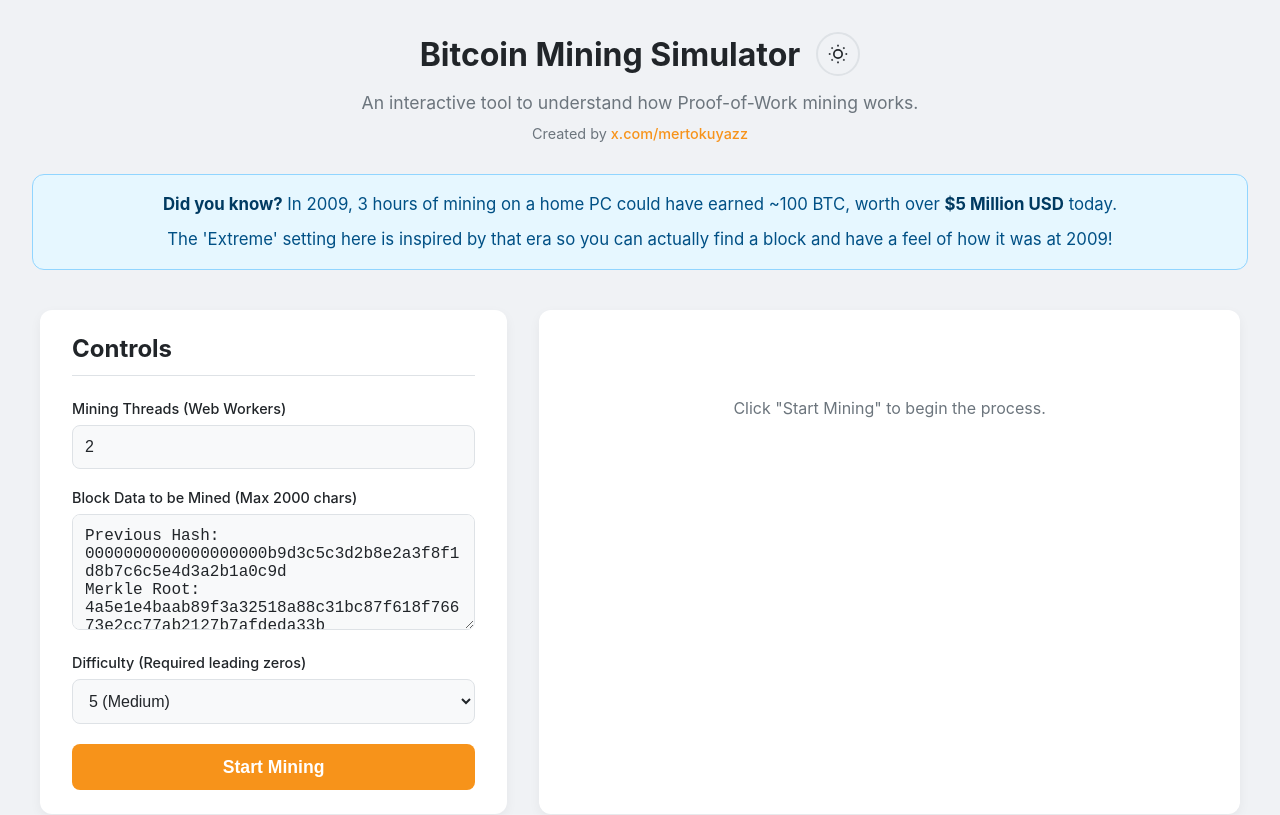
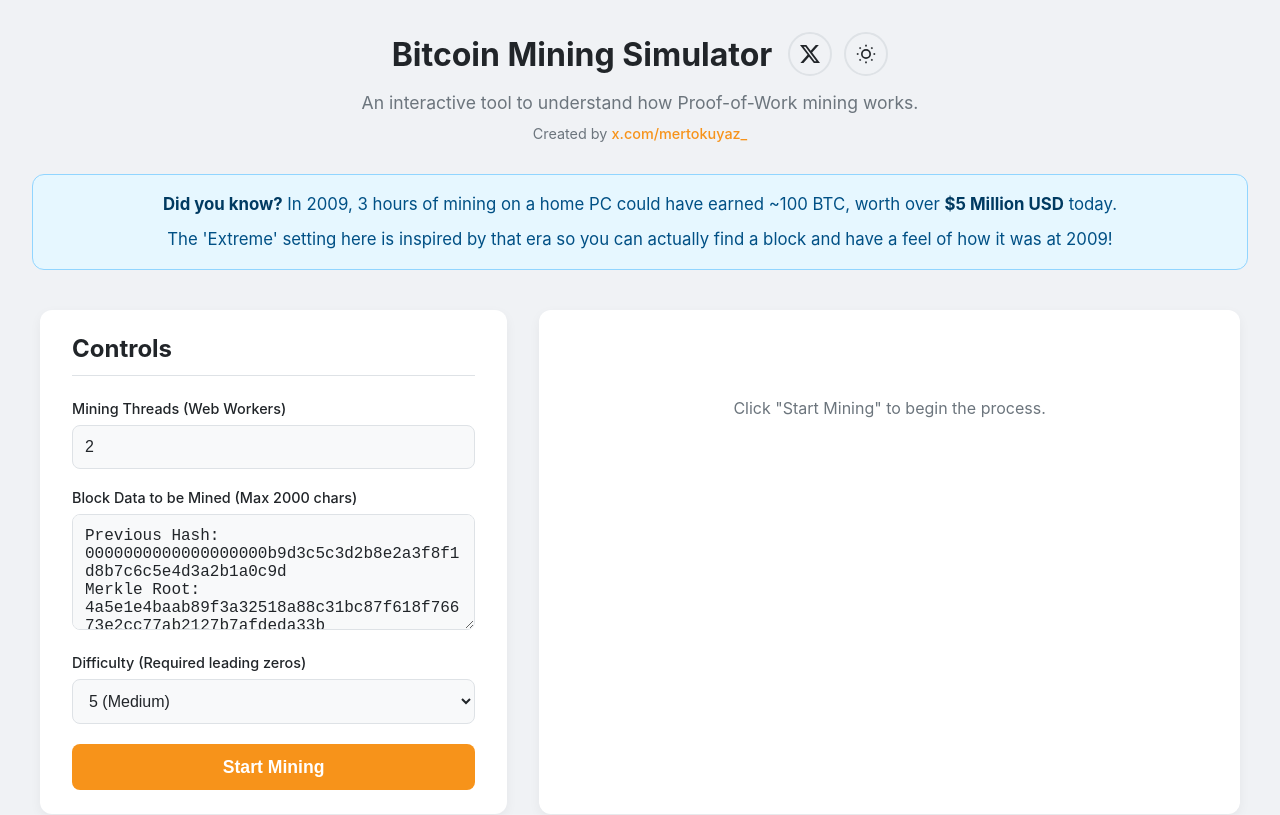
Before and after one commit to mertokuyaz/mertokuyaz.github.io, a plain HTML site: page index.html in a window 1280 px wide. Shown: the top 815 px of the page. Drawn offline with Linux system fonts and the light colour scheme.

Commit message:
Add X profile icon beside the theme toggle

```diff
--- a/index.html
+++ b/index.html
@@ -15,6 +15,12 @@
     <header class="main-header">
         <div class="header-content">
             <h1>Bitcoin Mining Simulator</h1>
+            <div class="header-actions">
+                <a class="social-link" href="https://x.com/mertokuyaz_" target="_blank" rel="noopener noreferrer" aria-label="Visit @mertokuyaz_ on X (opens in a new tab)" title="@mertokuyaz_ on X">
+                    <svg viewBox="0 0 24 24" fill="currentColor" aria-hidden="true" focusable="false">
+                        <path d="M18.901 1.153h3.68l-8.04 9.19L24 22.846h-7.406l-5.8-7.584-6.64 7.584H.47l8.6-9.835L0 1.154h7.594l5.243 6.932 6.064-6.933Zm-1.29 19.49h2.039L6.487 3.24H4.3l13.31 17.403Z"/>
+                    </svg>
+                </a>
                 <button id="theme-toggle" class="theme-toggle" aria-label="Toggle dark mode">
                     <svg class="sun-icon" viewBox="0 0 24 24" fill="none" stroke="currentColor" stroke-width="2">
                         <circle cx="12" cy="12" r="5"/>
@@ -32,8 +38,9 @@
                     </svg>
                 </button>
             </div>
+        </div>
         <p>An interactive tool to understand how Proof-of-Work mining works.</p>
-        <p class="credit">Created by <a href="https://x.com/mertokuyazz" target="_blank" rel="noopener noreferrer">x.com/mertokuyazz</a></p>
+        <p class="credit">Created by <a href="https://x.com/mertokuyaz_" target="_blank" rel="noopener noreferrer">x.com/mertokuyaz_</a></p>
     </header>
 
     <div class="cool-fact-banner">
--- a/style.css
+++ b/style.css
@@ -60,15 +60,21 @@
 
 /* --- Header & Banners --- */
 .main-header { text-align: center; margin-bottom: 2rem; }
-.header-content { display: flex; align-items: center; justify-content: center; gap: 1rem; margin-bottom: 1rem; }
+.header-content { display: flex; flex-wrap: wrap; align-items: center; justify-content: center; gap: 1rem; margin-bottom: 1rem; }
+.header-actions { display: flex; align-items: center; gap: 0.75rem; flex-shrink: 0; }
 .main-header h1 { color: var(--text-color); margin: 0; }
 .main-header p { color: var(--text-muted); font-size: 1.1rem; margin: 0.5rem 0 0 0; }
 .main-header .credit { margin-top: 0.75rem; font-size: 0.9rem; }
 .main-header .credit a { color: var(--primary-color); text-decoration: none; font-weight: 500; }
 .main-header .credit a:hover { text-decoration: underline; }
 
-/* Theme Toggle Button */
-.theme-toggle {
+/* Header Icon Controls */
+.theme-toggle,
+.social-link {
+    box-sizing: border-box;
+    flex-shrink: 0;
+    padding: 0;
+    text-decoration: none;
     background: none;
     border: 2px solid var(--border-color);
     border-radius: 50%;
@@ -82,12 +88,20 @@
     color: var(--text-color);
 }
 
-.theme-toggle:hover {
+.theme-toggle:hover,
+.social-link:hover {
     border-color: var(--primary-color);
     transform: scale(1.05);
 }
 
-.theme-toggle svg {
+.theme-toggle:focus-visible,
+.social-link:focus-visible {
+    outline: 2px solid var(--primary-color);
+    outline-offset: 4px;
+}
+
+.theme-toggle svg,
+.social-link svg {
     width: 20px;
     height: 20px;
     transition: opacity 0.3s ease;
```
Lines whose indentation alone changed are shown as unchanged.
